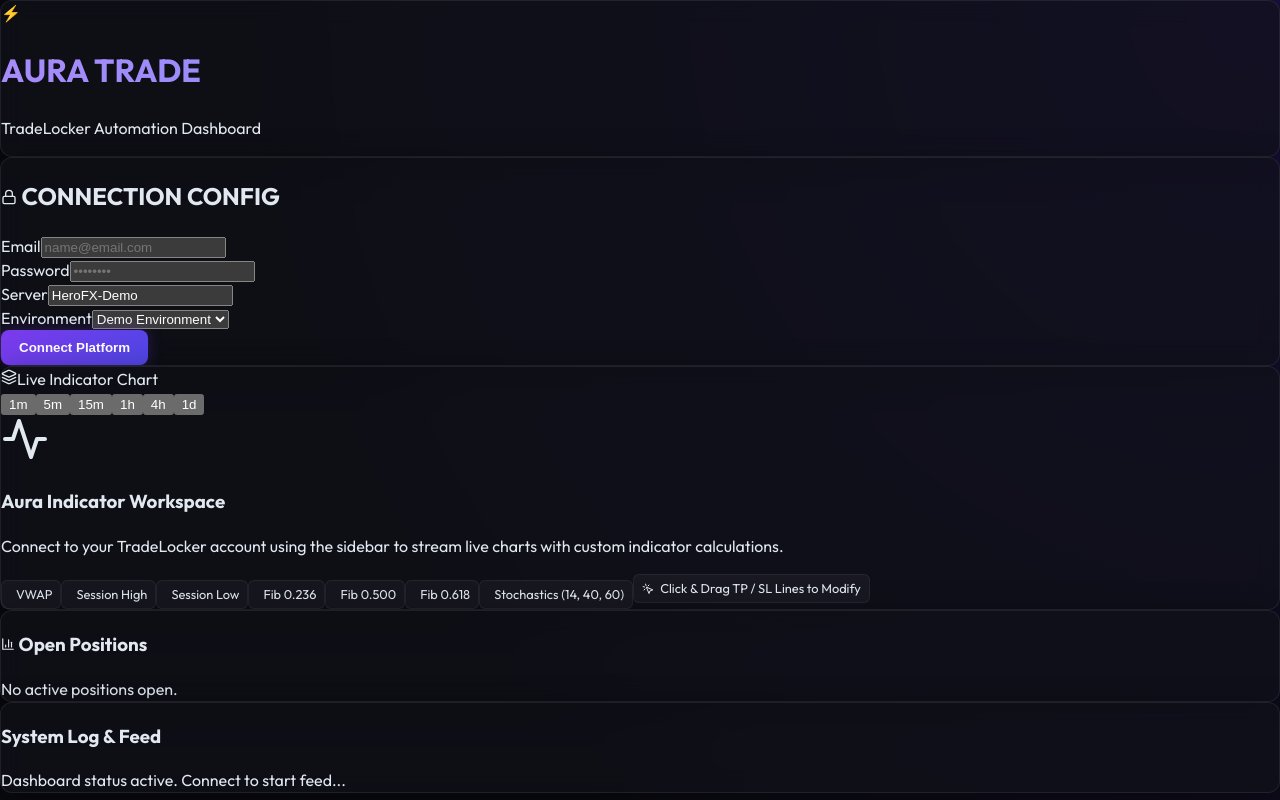
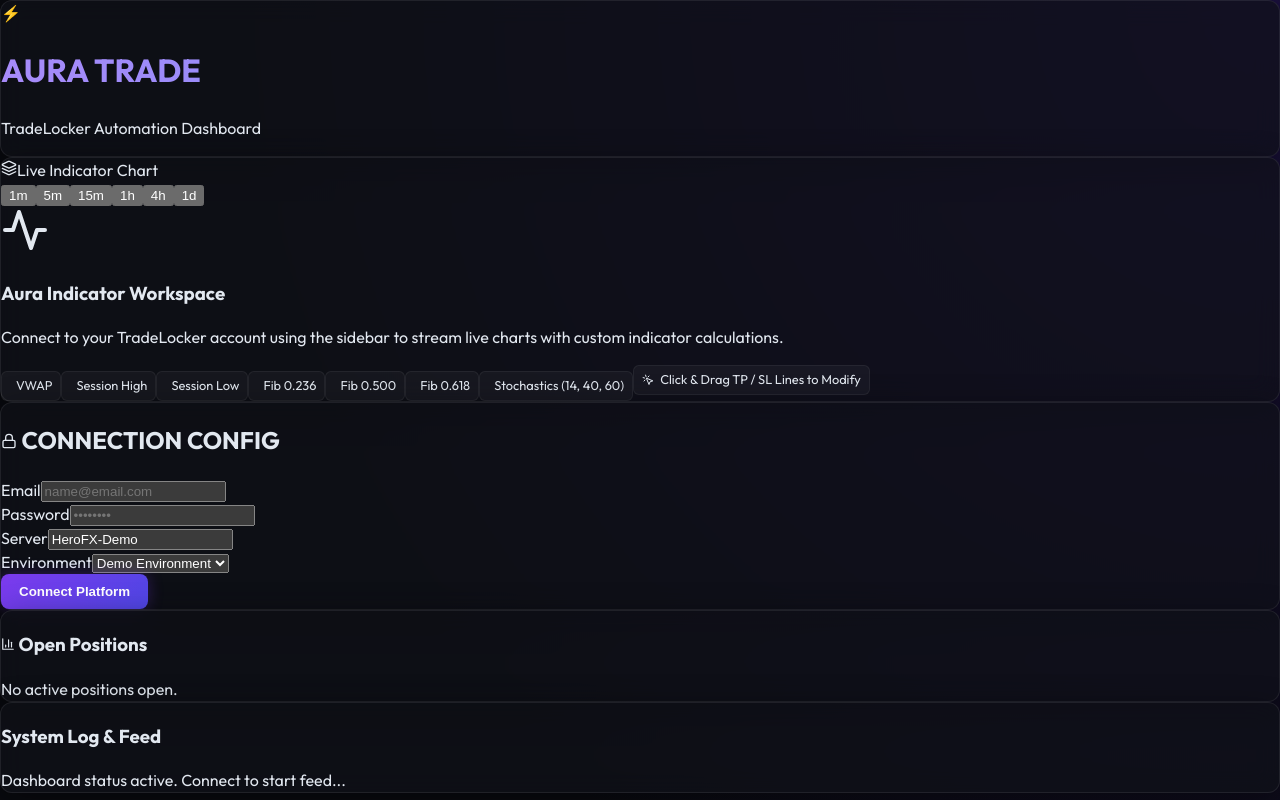
Before and after one commit to 100x4ever/tradelocker-wrapper, a React (Vite) app in the folder frontend/: page / in a window 1280 px wide. Built offline with nearby package versions, Linux system fonts and the light colour scheme.

Commit message:
Update layout to put chart on the left and map position columns dynamically for TP/SL lines

```diff
--- a/frontend/src/App.jsx
+++ b/frontend/src/App.jsx
@@ -220,23 +220,43 @@
 
       if (data && data.d && data.d.positions) {
         const parsedPositions = data.d.positions.map(posArr => {
-          const instId = posArr[1];
+          const mappedPos = {};
+
+          // Dynamic mapping based on positionsConfig from TradeLocker
+          if (config && config.positionsConfig && config.positionsConfig.columns) {
+            config.positionsConfig.columns.forEach((col, idx) => {
+              mappedPos[col.name] = posArr[idx];
+            });
+          } else {
+            // Fallback indices
+            mappedPos.id = posArr[0];
+            mappedPos.tradableInstrumentId = posArr[1];
+            mappedPos.side = posArr[3];
+            mappedPos.qty = posArr[4];
+            mappedPos.price = posArr[5];
+            mappedPos.stopLoss = posArr[6];
+            mappedPos.takeProfit = posArr[7];
+            mappedPos.time = posArr[8];
+            mappedPos.pnl = posArr[9];
+          }
+
+          const instId = mappedPos.tradableInstrumentId;
           const instrumentObj = targetInstruments.find(inst =>
             String(inst.tradableInstrumentId) === String(instId) || String(inst.id) === String(instId)
           );
           const symbolName = instrumentObj ? instrumentObj.name : `Instrument #${instId}`;
 
           return {
-            id: posArr[0],
+            id: mappedPos.id,
             tradableInstrumentId: instId,
             symbol: symbolName,
-            side: posArr[3],
-            qty: posArr[4],
-            price: parseFloat(posArr[5]),
-            stopLoss: posArr[6] ? parseFloat(posArr[6]) : null,
-            takeProfit: posArr[7] ? parseFloat(posArr[7]) : null,
-            time: posArr[8],
-            pnl: posArr[9]
+            side: mappedPos.side,
+            qty: mappedPos.qty,
+            price: parseFloat(mappedPos.price),
+            stopLoss: mappedPos.stopLoss ? parseFloat(mappedPos.stopLoss) : null,
+            takeProfit: mappedPos.takeProfit ? parseFloat(mappedPos.takeProfit) : null,
+            time: mappedPos.time,
+            pnl: mappedPos.pnl
           };
         });
 
@@ -788,7 +808,7 @@
     return () => clearInterval(stateTimer);
   }, [selectedAccount, token, refreshInterval, instruments]);
 
-  // CHART LIVE REFRESH LOOP (Every 3 seconds, fetches the latest 10 bars and calls .update())
+  // CHART LIVE REFRESH LOOP (Every 3 seconds, fetches the latest 20 minutes of bars and calls .update())
   useEffect(() => {
     if (!selectedInstrument || !token || !candleSeriesRef.current) return;
 
@@ -811,7 +831,6 @@
         if (rawBars.length > 0) {
           const calculated = calculateIndicators(rawBars);
           if (calculated) {
-            // Smoothly update the last few bars in real time without resetting scroll/zoom position
             calculated.candles.forEach(bar => candleSeriesRef.current.update(bar));
             calculated.vwap.forEach(bar => vwapSeriesRef.current.update(bar));
             calculated.volume.forEach(bar => volumeSeriesRef.current.update(bar));
@@ -1048,9 +1067,131 @@
         )}
       </header>
 
+      {/* Grid Layout: Chart on Left (3 cols), Controls & Details on Right (1 col) */}
       <div className="flex-1 px-4 pb-4 grid grid-cols-1 lg:grid-cols-4 gap-4">
-        {/* Left Sidebar */}
+
+        {/* Left Side: Chart Container (Occupies 3 Columns on Large Screens) */}
+        <div className="lg:col-span-3 flex flex-col gap-4">
+          <div className="glass-panel p-4 flex flex-col flex-1">
+            {/* Chart Toolbar */}
+            <div className="flex flex-wrap items-center justify-between gap-3 mb-4 pb-3 border-b border-slate-800">
+              <div className="flex items-center gap-3">
+                <Layers size={16} className="text-indigo-400" />
+                <span className="font-semibold text-slate-300">Live Indicator Chart</span>
+
+                {isLoggedIn && (
+                  <div className="relative">
+                    <input
+                      type="text"
+                      placeholder="Search pair..."
+                      value={searchQuery}
+                      onChange={(e) => setSearchQuery(e.target.value)}
+                      className="bg-slate-900 border border-slate-800 rounded px-2.5 py-1 text-xs text-slate-200 focus:outline-none focus:border-indigo-500 w-44"
+                    />
+                    {searchQuery && (
+                      <div className="absolute left-0 right-0 top-full mt-1 bg-slate-950 border border-slate-800 rounded shadow-2xl max-h-60 overflow-y-auto z-55">
+                        {filteredInstruments.map(inst => (
+                          <div
+                            key={inst.id}
+                            onClick={() => {
+                              setSelectedInstrument(inst);
+                              setSearchQuery('');
+                            }}
+                            className="p-2 text-xs hover:bg-slate-900 cursor-pointer border-b border-slate-900 text-slate-300"
+                          >
+                            {inst.name}
+                          </div>
+                        ))}
+                      </div>
+                    )}
+                  </div>
+                )}
+
+                {selectedInstrument && (
+                  <span className="text-sm font-bold text-violet-400 bg-violet-950/40 border border-violet-900/60 px-2.5 py-0.5 rounded">
+                    {selectedInstrument.name}
+                  </span>
+                )}
+              </div>
+
+              {/* Resolution */}
+              <div className="flex items-center gap-1.5">
+                {['1m', '5m', '15m', '1h', '4h', '1d'].map(res => (
+                  <button
+                    key={res}
+                    onClick={() => setResolution(res)}
+                    className={`px-3 py-1 rounded text-xs font-semibold transition-all ${
+                      resolution === res
+                        ? 'bg-violet-600 text-white'
+                        : 'bg-slate-900 text-slate-400 hover:text-slate-200'
+                    }`}
+                  >
+                    {res}
+                  </button>
+                ))}
+              </div>
+            </div>
+
+            {/* Chart Area */}
+            <div className="flex-1 flex flex-col gap-2">
+              <div className="w-full relative bg-[#0f111a] rounded-lg overflow-hidden border border-slate-900">
+                <div
+                  ref={mainChartContainerRef}
+                  className="w-full"
+                  onMouseDown={handleChartMouseDown}
+                ></div>
+                <div ref={bottomChartContainerRef} className="w-full border-t border-slate-900"></div>
+
+                {!isLoggedIn && (
+                  <div className="absolute inset-0 bg-[#0f111a]/85 backdrop-blur-sm flex flex-col items-center justify-center text-center p-6 z-20">
+                    <Activity size={48} className="text-indigo-500 mb-4 animate-pulse" />
+                    <h3 className="text-lg font-semibold mb-1">Aura Indicator Workspace</h3>
+                    <p className="text-sm text-slate-400 max-w-sm mb-4">Connect to your TradeLocker account using the sidebar to stream live charts with custom indicator calculations.</p>
+                  </div>
+                )}
+              </div>
+            </div>
+
+            {/* Legend */}
+            <div className="flex flex-wrap gap-3 mt-3 text-xs text-slate-400 border-t border-slate-900 pt-3">
+              <div className="indicator-tag">
+                <span className="w-2.5 h-1 bg-white rounded"></span>
+                VWAP
+              </div>
+              <div className="indicator-tag">
+                <span className="w-2.5 h-1 bg-emerald-500 rounded"></span>
+                Session High
+              </div>
+              <div className="indicator-tag">
+                <span className="w-2.5 h-1 bg-red-500 rounded"></span>
+                Session Low
+              </div>
+              <div className="indicator-tag">
+                <span className="w-2.5 h-1 bg-yellow-500 rounded"></span>
+                Fib 0.236
+              </div>
+              <div className="indicator-tag">
+                <span className="w-2.5 h-1 bg-purple-500 rounded"></span>
+                Fib 0.500
+              </div>
+              <div className="indicator-tag">
+                <span className="w-2.5 h-1 bg-blue-500 rounded"></span>
+                Fib 0.618
+              </div>
+              <div className="indicator-tag">
+                <span className="w-2.5 h-1 bg-gradient-to-r from-yellow-500 via-blue-500 to-white rounded"></span>
+                Stochastics (14, 40, 60)
+              </div>
+              <div className="indicator-tag text-indigo-400 font-semibold">
+                <MousePointerClick size={12} /> Click & Drag TP / SL Lines to Modify
+              </div>
+            </div>
+          </div>
+        </div>
+
+        {/* Right Side: Controls, Positions, Logs (Occupies 1 Column on Large Screens) */}
         <div className="flex flex-col gap-4">
+
           {/* Connection Panel */}
           <div className="glass-panel p-5 flex flex-col gap-4">
             <h2 className="text-sm font-semibold tracking-wider text-slate-300 flex items-center gap-2">
@@ -1308,136 +1449,15 @@
               </div>
             </div>
           )}
-        </div>
 
-        {/* Central Pane */}
-        <div className="lg:col-span-3 flex flex-col gap-4">
-          <div className="glass-panel p-4 flex flex-col flex-1">
-            {/* Chart Toolbar */}
-            <div className="flex flex-wrap items-center justify-between gap-3 mb-4 pb-3 border-b border-slate-800">
-              <div className="flex items-center gap-3">
-                <Layers size={16} className="text-indigo-400" />
-                <span className="font-semibold text-slate-300">Live Indicator Chart</span>
-
-                {isLoggedIn && (
-                  <div className="relative">
-                    <input
-                      type="text"
-                      placeholder="Search pair..."
-                      value={searchQuery}
-                      onChange={(e) => setSearchQuery(e.target.value)}
-                      className="bg-slate-900 border border-slate-800 rounded px-2.5 py-1 text-xs text-slate-200 focus:outline-none focus:border-indigo-500 w-44"
-                    />
-                    {searchQuery && (
-                      <div className="absolute left-0 right-0 top-full mt-1 bg-slate-950 border border-slate-800 rounded shadow-2xl max-h-60 overflow-y-auto z-55">
-                        {filteredInstruments.map(inst => (
-                          <div
-                            key={inst.id}
-                            onClick={() => {
-                              setSelectedInstrument(inst);
-                              setSearchQuery('');
-                            }}
-                            className="p-2 text-xs hover:bg-slate-900 cursor-pointer border-b border-slate-900 text-slate-300"
-                          >
-                            {inst.name}
-                          </div>
-                        ))}
-                      </div>
-                    )}
-                  </div>
-                )}
-
-                {selectedInstrument && (
-                  <span className="text-sm font-bold text-violet-400 bg-violet-950/40 border border-violet-900/60 px-2.5 py-0.5 rounded">
-                    {selectedInstrument.name}
-                  </span>
-                )}
-              </div>
-
-              {/* Resolution */}
-              <div className="flex items-center gap-1.5">
-                {['1m', '5m', '15m', '1h', '4h', '1d'].map(res => (
-                  <button
-                    key={res}
-                    onClick={() => setResolution(res)}
-                    className={`px-3 py-1 rounded text-xs font-semibold transition-all ${
-                      resolution === res
-                        ? 'bg-violet-600 text-white'
-                        : 'bg-slate-900 text-slate-400 hover:text-slate-200'
-                    }`}
-                  >
-                    {res}
-                  </button>
-                ))}
-              </div>
-            </div>
-
-            {/* Chart Area */}
-            <div className="flex-1 flex flex-col gap-2">
-              <div className="w-full relative bg-[#0f111a] rounded-lg overflow-hidden border border-slate-900">
-                <div
-                  ref={mainChartContainerRef}
-                  className="w-full"
-                  onMouseDown={handleChartMouseDown}
-                ></div>
-                <div ref={bottomChartContainerRef} className="w-full border-t border-slate-900"></div>
-
-                {!isLoggedIn && (
-                  <div className="absolute inset-0 bg-[#0f111a]/85 backdrop-blur-sm flex flex-col items-center justify-center text-center p-6 z-20">
-                    <Activity size={48} className="text-indigo-500 mb-4 animate-pulse" />
-                    <h3 className="text-lg font-semibold mb-1">Aura Indicator Workspace</h3>
-                    <p className="text-sm text-slate-400 max-w-sm mb-4">Connect to your TradeLocker account using the sidebar to stream live charts with custom indicator calculations.</p>
-                  </div>
-                )}
-              </div>
-            </div>
-
-            {/* Legend */}
-            <div className="flex flex-wrap gap-3 mt-3 text-xs text-slate-400 border-t border-slate-900 pt-3">
-              <div className="indicator-tag">
-                <span className="w-2.5 h-1 bg-white rounded"></span>
-                VWAP
-              </div>
-              <div className="indicator-tag">
-                <span className="w-2.5 h-1 bg-emerald-500 rounded"></span>
-                Session High
-              </div>
-              <div className="indicator-tag">
-                <span className="w-2.5 h-1 bg-red-500 rounded"></span>
-                Session Low
-              </div>
-              <div className="indicator-tag">
-                <span className="w-2.5 h-1 bg-yellow-500 rounded"></span>
-                Fib 0.236
-              </div>
-              <div className="indicator-tag">
-                <span className="w-2.5 h-1 bg-purple-500 rounded"></span>
-                Fib 0.500
-              </div>
-              <div className="indicator-tag">
-                <span className="w-2.5 h-1 bg-blue-500 rounded"></span>
-                Fib 0.618
-              </div>
-              <div className="indicator-tag">
-                <span className="w-2.5 h-1 bg-gradient-to-r from-yellow-500 via-blue-500 to-white rounded"></span>
-                Stochastics (14, 40, 60)
-              </div>
-              <div className="indicator-tag text-indigo-400 font-semibold">
-                <MousePointerClick size={12} /> Click & Drag TP / SL Lines to Modify
-              </div>
-            </div>
-          </div>
-
-          {/* Bottom Panels */}
-          <div className="grid grid-cols-1 md:grid-cols-2 gap-4">
           {/* Open Positions */}
-            <div className="glass-panel p-4 flex flex-col max-h-64 overflow-y-auto">
+          <div className="glass-panel p-4 flex flex-col max-h-60 overflow-y-auto">
             <h3 className="text-xs font-semibold uppercase tracking-wider text-slate-400 mb-3 flex items-center gap-1.5">
               <BarChart3 size={14} /> Open Positions
             </h3>
 
             {positions.length === 0 ? (
-                <div className="flex-1 flex items-center justify-center text-slate-500 text-xs py-8">
+              <div className="flex-1 flex items-center justify-center text-slate-500 text-xs py-6">
                 No active positions open.
               </div>
             ) : (
@@ -1468,7 +1488,7 @@
           </div>
 
           {/* Logs */}
-            <div className="glass-panel p-4 flex flex-col max-h-64">
+          <div className="glass-panel p-4 flex flex-col max-h-60">
             <h3 className="text-xs font-semibold uppercase tracking-wider text-slate-400 mb-3">
               System Log & Feed
             </h3>
@@ -1480,7 +1500,7 @@
               )}
             </div>
           </div>
-          </div>
+
         </div>
       </div>
     </div>
```
Lines whose indentation alone changed are shown as unchanged.
